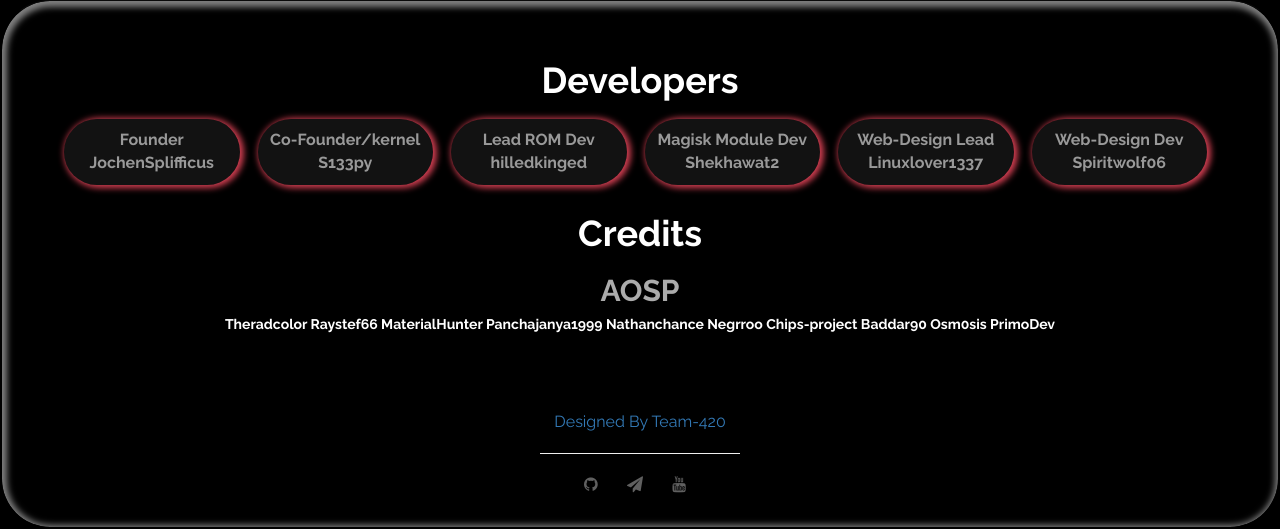
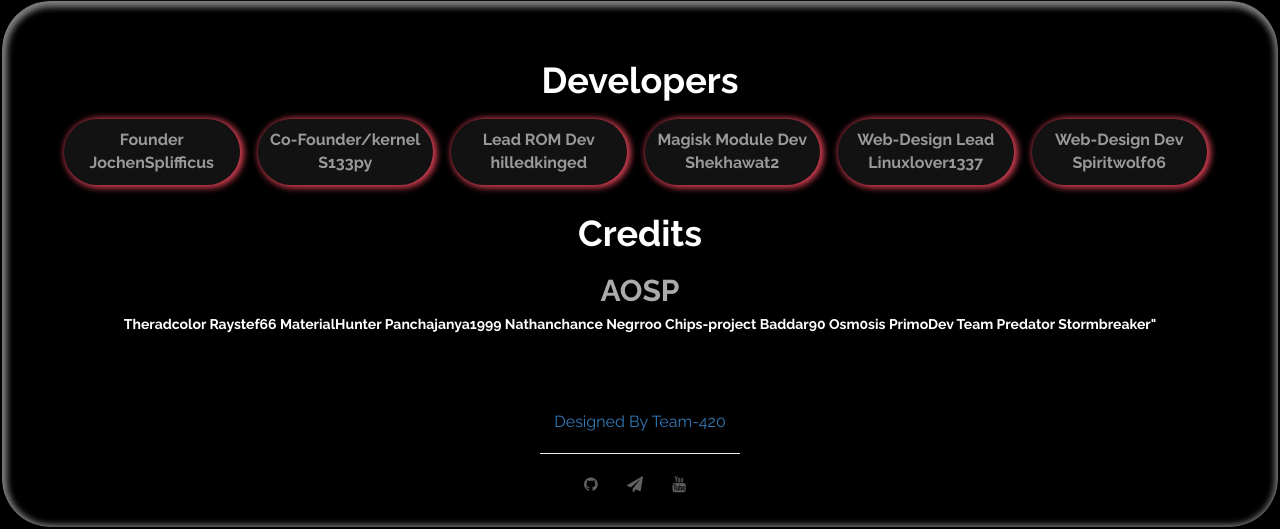
Before and after one commit to Team-420/team-420.github.io, a plain HTML site: page index.html in a window 1280 px wide. Shown: the part 2980-3509 px from the top of the page. Drawn offline with Linux system fonts and the light colour scheme.

Commit message:
Update Credits

```diff
--- a/index.html
+++ b/index.html
@@ -403,6 +403,7 @@
 								<span id="cr7">Baddar90</span>
 								<span id="cr8">Osm0sis</span>
 								<span id="cr9">PrimoDev</span>
+								<span id="cr10">Team Predator Stormbreaker"</span>
 							</h5>
 						<br><br><br>
 						<p>
```
